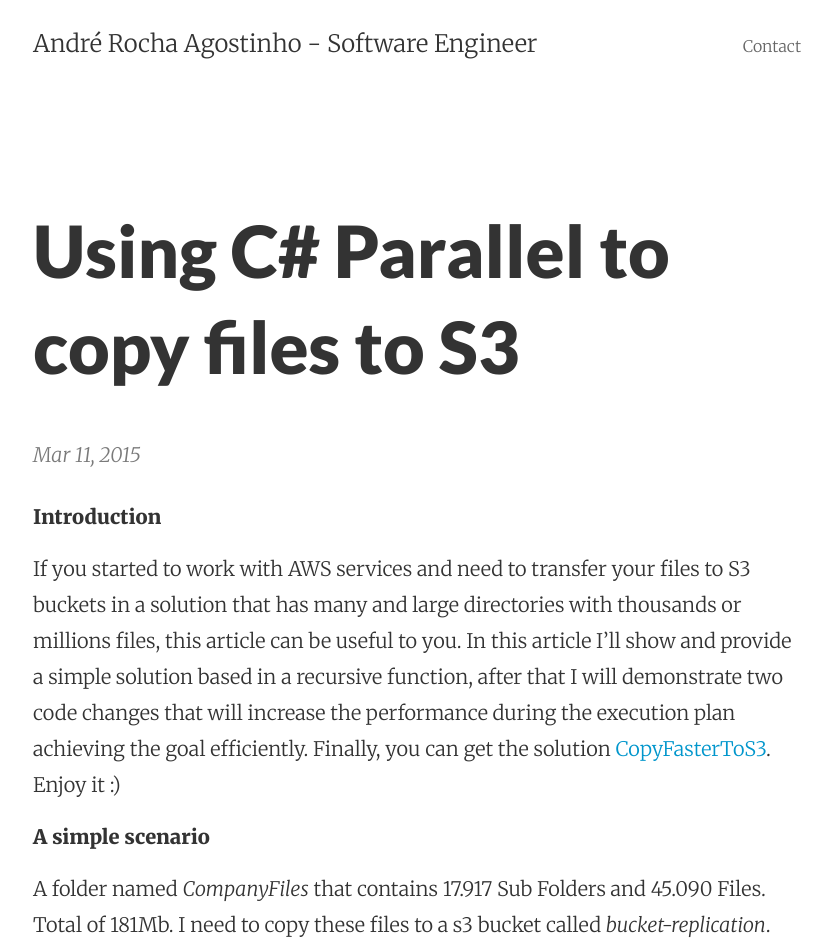
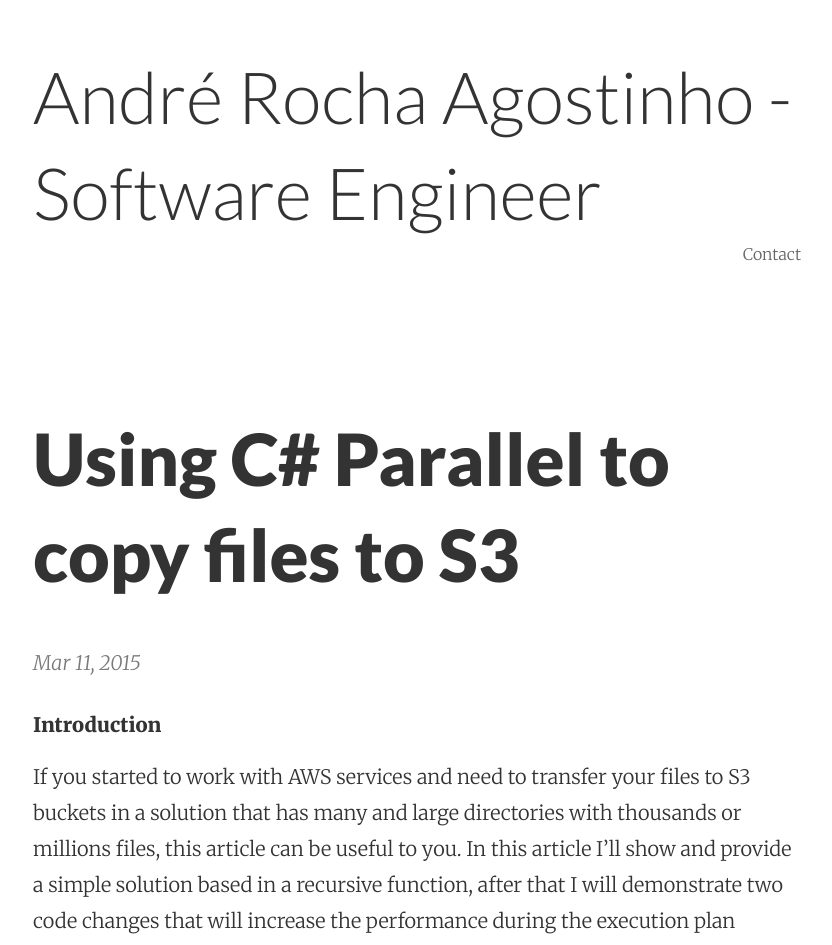
Before and after one commit to aragostinho/aragostinho.github.io, a Jekyll site: the page built from _posts/2015-03-11-using-c-parallel-to-copy-files-to-s3.markdown, in a window 1280 px wide. Shown: the top 945 px of the page, without its empty margins (223-1055 px from the left). Built offline with Jekyll 4.4.1, drawn with Linux system fonts in a browser that asks for light colours.

Commit message:
Update header.html

```diff
--- a/_includes/header.html
+++ b/_includes/header.html
@@ -1,7 +1,7 @@
 <header class="site-header px2 px-responsive">
   <div class="mt2 wrap">
     <div class="measure">
-      <a href="{{ site.url }}" class="left">{{ site.title }}</a>
+      <h1><a href="{{ site.url }}" class="left">{{ site.title }}</a></h1>
       <nav class="site-nav right">
         {% include navigation.html %}
       </nav>
```
